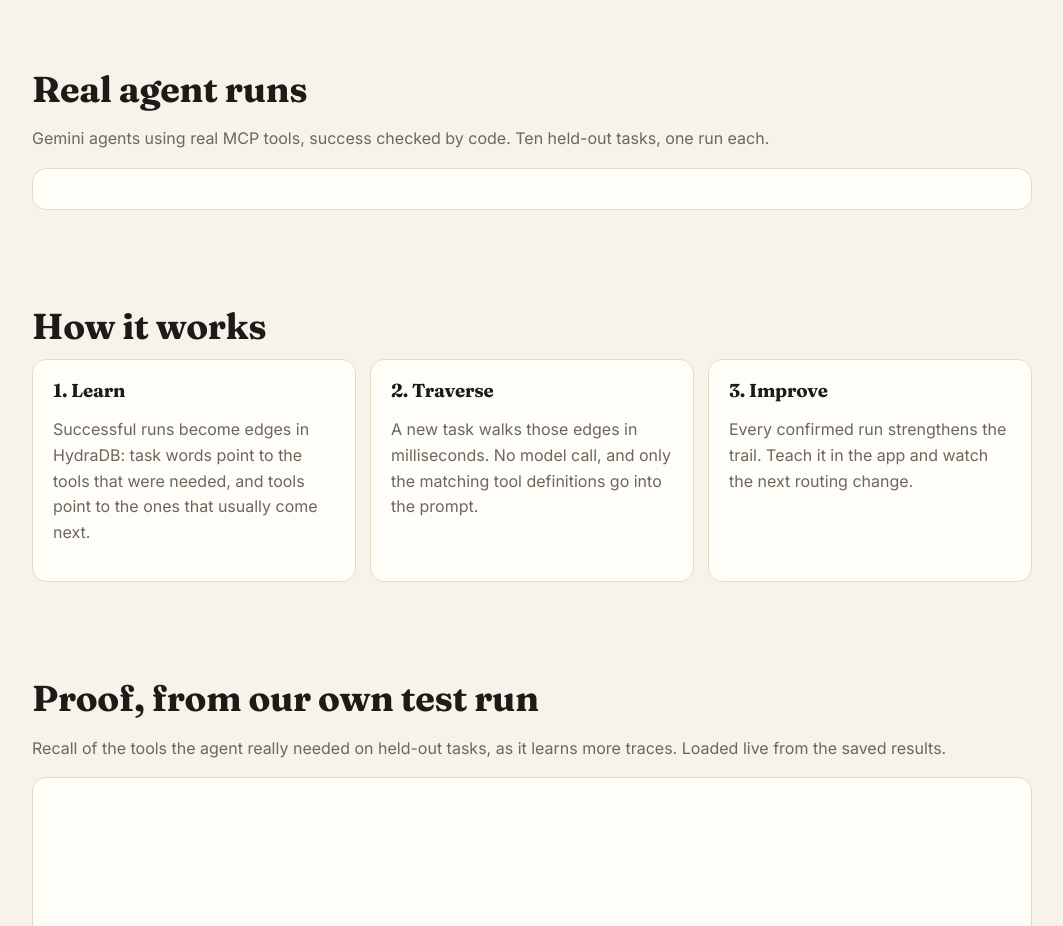
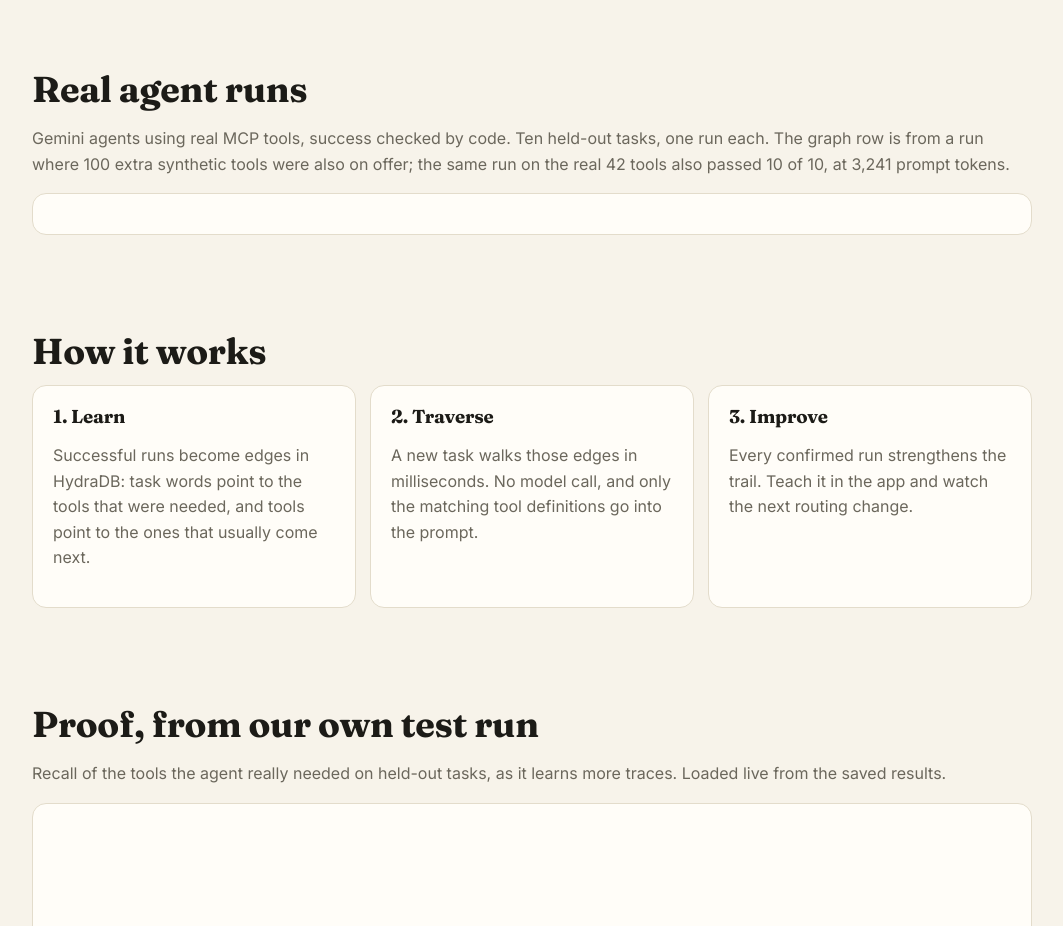
Before and after one commit to BenCoy09/desire-path, a plain HTML site: page site/index.html in a window 1280 px wide. Shown: the part 1320-2246 px from the top of the page, without its empty margins (108-1171 px from the left). Drawn offline with Linux system fonts and the light colour scheme; no server answers.

Commit message:
disclose catalog size behind the graph row

```diff
--- a/site/index.html
+++ b/site/index.html
@@ -26,7 +26,7 @@
 <p class="mut">Agent tasks per day</p><input id="cd" type="number" value="10000">
 <p class="mut">Price per 1M input tokens ($), edit to match your model</p><input id="pp" type="number" value="3" step="0.1">
 <p id="sv"></p><p class="mut" style="font-size:14px">Assumes each call would otherwise carry the whole tool catalog.</p></div></div></section>
-<section><div class="wrap"><h2>Real agent runs</h2><p class="mut">Gemini agents using real MCP tools, success checked by code. Ten held-out tasks, one run each.</p><div class="card"><table id="real"></table></div></div></section>
+<section><div class="wrap"><h2>Real agent runs</h2><p class="mut">Gemini agents using real MCP tools, success checked by code. Ten held-out tasks, one run each. The graph row is from a run where 100 extra synthetic tools were also on offer; the same run on the real 42 tools also passed 10 of 10, at 3,241 prompt tokens.</p><div class="card"><table id="real"></table></div></div></section>
 <section id="how"><div class="wrap"><h2>How it works</h2><div class="grid">
 <div class="card"><h3>1. Learn</h3><p class="mut">Successful runs become edges in HydraDB: task words point to the tools that were needed, and tools point to the ones that usually come next.</p></div>
 <div class="card"><h3>2. Traverse</h3><p class="mut">A new task walks those edges in milliseconds. No model call, and only the matching tool definitions go into the prompt.</p></div>
```
